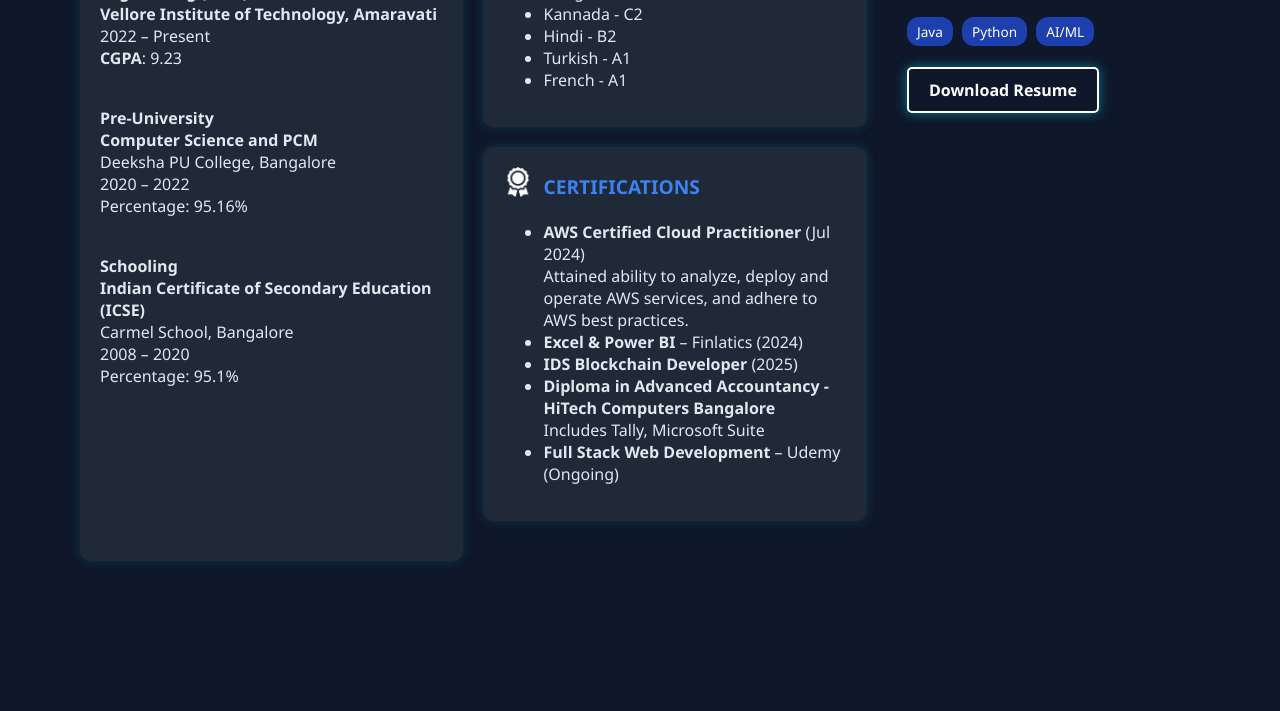
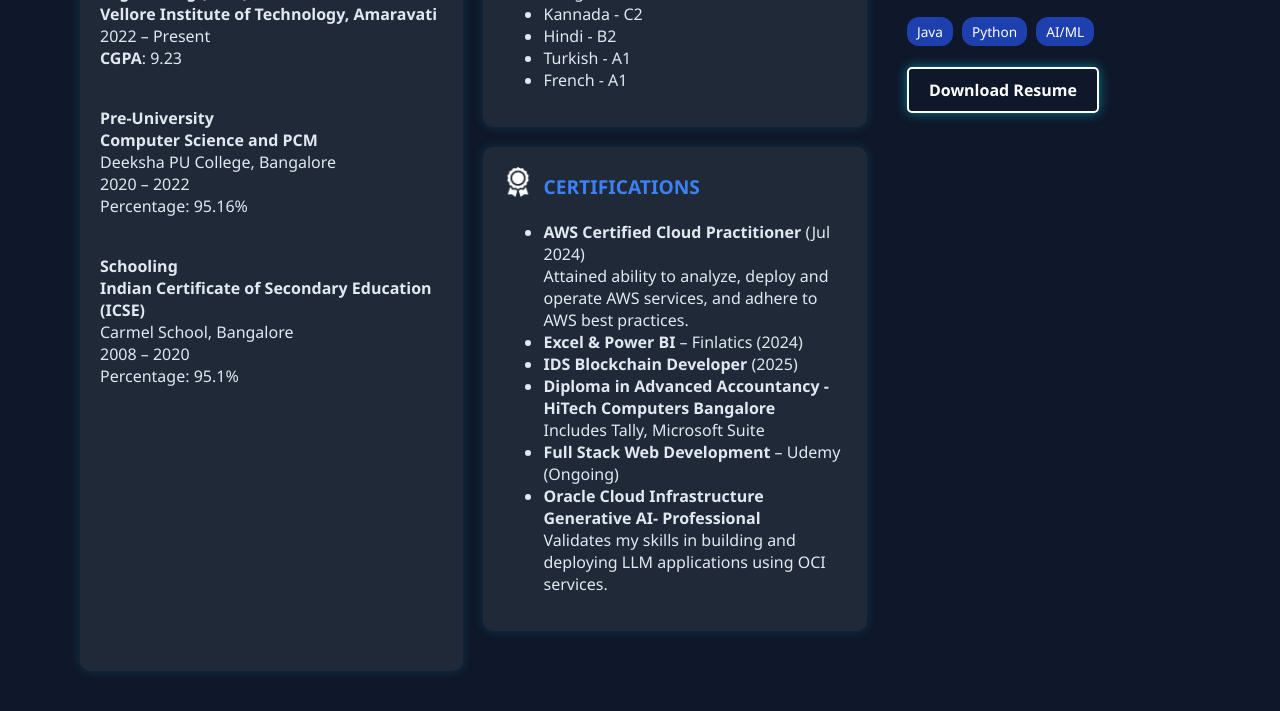
Before and after one commit to MeghanaNaiduT/MeghanaNaiduT.github.io, a plain HTML site: page aboutMe.html in a window 1280 px wide. Shown: the part 419-1130 px from the top of the page. Before the commit the page ends 1020 px from the top, so only its background shows below. Drawn offline with Linux system fonts and the light colour scheme.

Commit message:
Update aboutMe.html

```diff
--- a/aboutMe.html
+++ b/aboutMe.html
@@ -233,6 +233,10 @@
     <li>
       <strong>Full Stack Web Development</strong> – Udemy (Ongoing)
     </li>
+    <li>
+      <strong>Oracle Cloud Infrastructure Generative AI- Professional</strong><br>
+      Validates my skills in building and deploying LLM applications using OCI services.
+    </li>
 
   </ul>
 </div>
```
